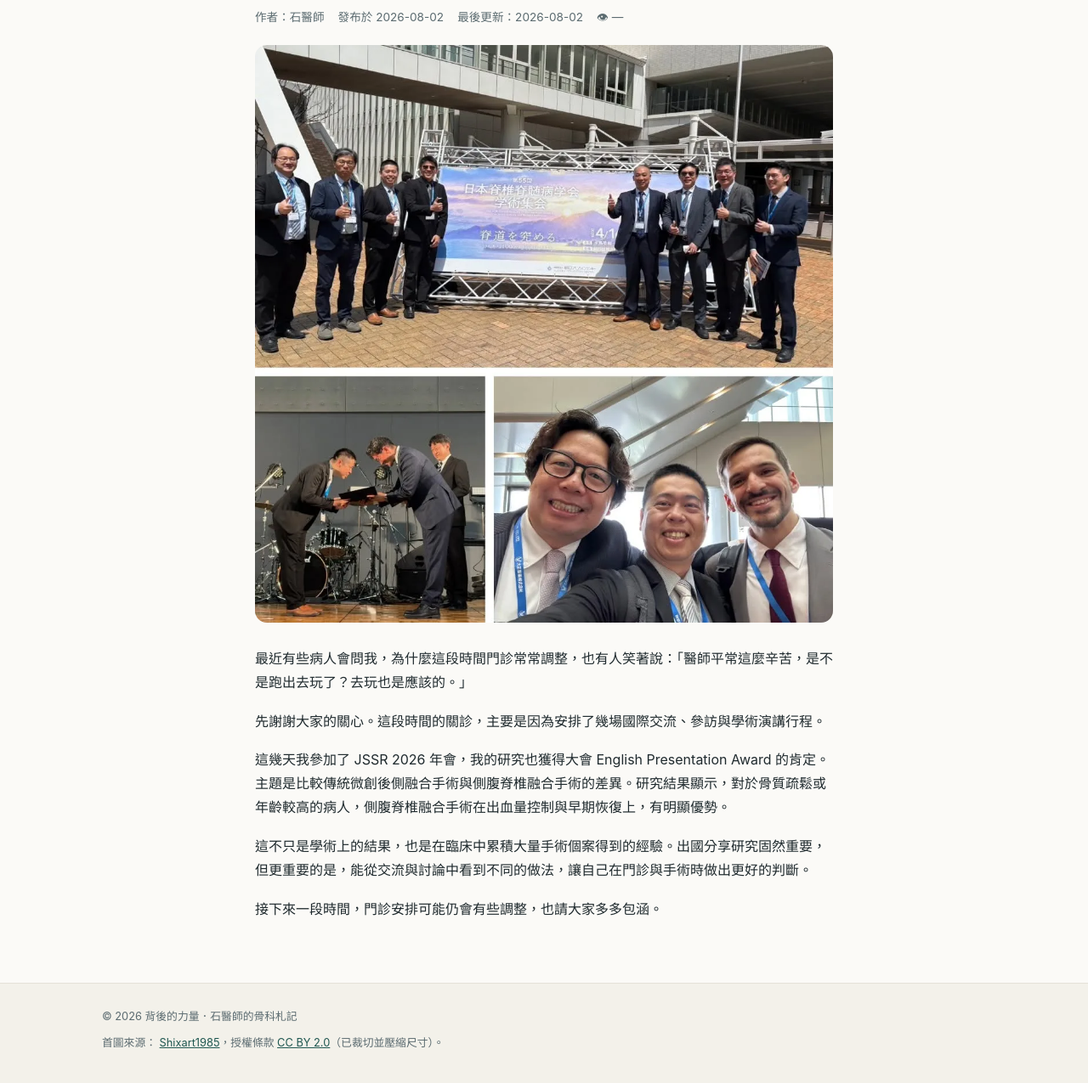
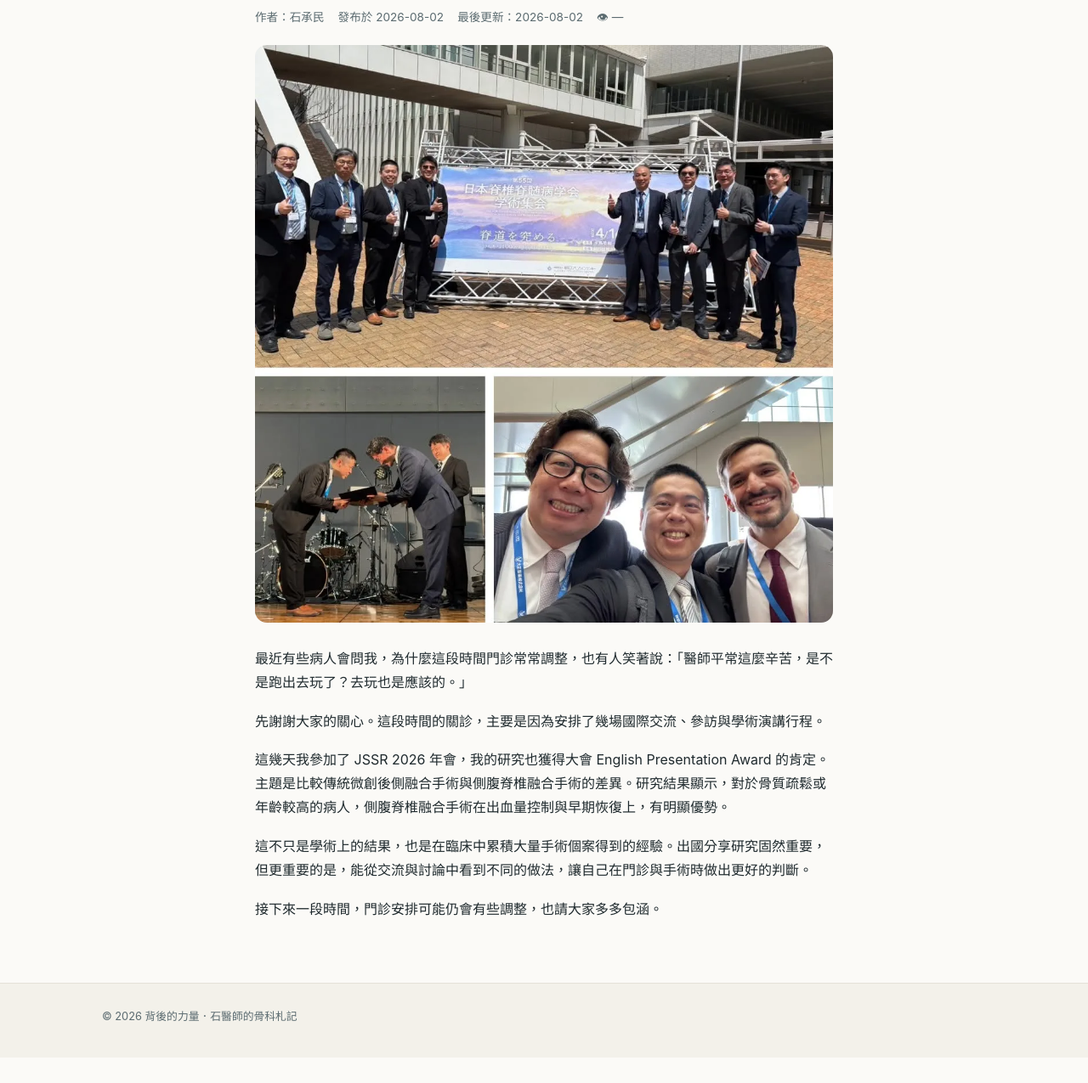
Before and after one commit to 10chengmin-source/shihortho-blog, a website: page 20260802-jssr-2026/index.html in a window 1280 px wide. Shown: the part 200-1475 px from the top of the page at 85% size. After the commit the page ends 1445 px from the top, so only its background shows below. Drawn offline with Linux system fonts and the light colour scheme; no server answers.

Commit message:
Update 20260802-jssr-2026 (remove unrequested stock photo, fix author name)

```diff
--- a/20260802-jssr-2026/index.html
+++ b/20260802-jssr-2026/index.html
@@ -15,7 +15,7 @@
     content="這幾天參加了 JSSR 2026 年會，研究也獲得大會 English Presentation Award 的肯定，主題是比較傳統微創後側融合與側腹脊椎融合手術的差異。"
   />
   <meta name="article:date" content="2026-08-02" />
-  <meta name="article:author" content="石醫師" />
+  <meta name="article:author" content="石承民" />
   <link rel="stylesheet" href="/assets/css/style.css" />
 </head>
 <body data-page="article" data-slug="20260802-jssr-2026">
@@ -43,7 +43,7 @@
       <header class="post-header">
         <h1>最近常關診的原因</h1>
         <div class="post-meta">
-          <span class="post-author">作者：石醫師</span>
+          <span class="post-author">作者：石承民</span>
           <span class="post-date">發布於 2026-08-02</span>
           <span class="post-updated"
             >最後更新：<!-- BUILD:UPDATED:START -->2026-08-02<!-- BUILD:UPDATED:END --></span
@@ -90,18 +90,6 @@
   <footer class="site-footer">
     <div class="container">
       <p>© 2026 背後的力量．石醫師的骨科札記</p>
-      <p class="credit">
-        首圖來源：
-        <a
-          href="https://commons.wikimedia.org/wiki/File:Child_receiving_physical_therapy_treatment_for_back_pain_in_a_comfortable_clinic_setting_during_the_day.jpg"
-          target="_blank"
-          rel="noopener"
-          >Shixart1985</a
-        >，授權條款
-        <a href="https://creativecommons.org/licenses/by/2.0/" target="_blank" rel="noopener"
-          >CC BY 2.0</a
-        >（已裁切並壓縮尺寸）。
-      </p>
     </div>
   </footer>
 
```
